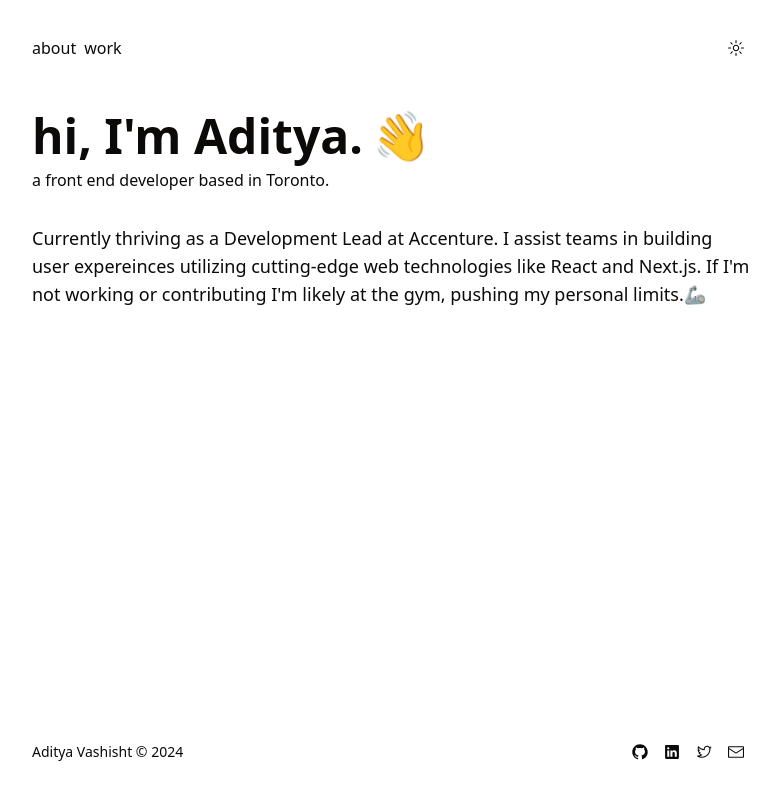
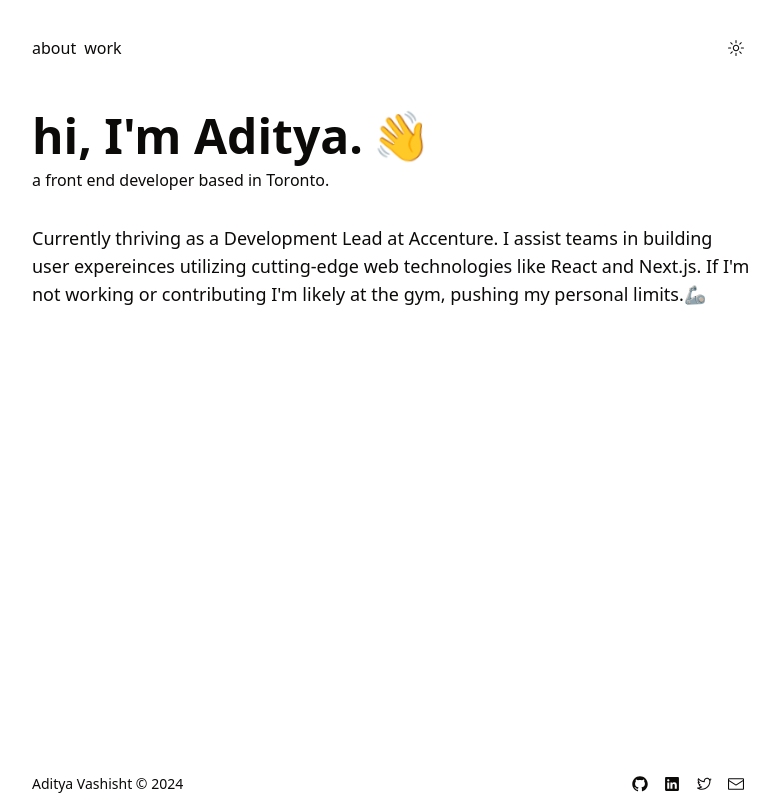
Before and after one commit to adityavashisht9/adityavashisht.com, a Next.js app: page / in a window 1280 px wide. Shown: the whole page, without its empty margins (248-1027 px from the left). Built offline with nearby package versions, Linux system fonts and the light colour scheme.

Commit message:
fixed margin bottom

```diff
--- a/app/layout.tsx
+++ b/app/layout.tsx
@@ -30,7 +30,7 @@ export default function RootLayout({
           </header>
           <main className="pt-12">{children}</main>
 
-          <footer className="mt-auto mb-14 sm:mb-8">
+          <footer className="mt-auto">
             <div className="flex items-center justify-between">
               <p className="text-sm">Aditya Vashisht © 2024</p>
               <div className="flex items-center">
```
